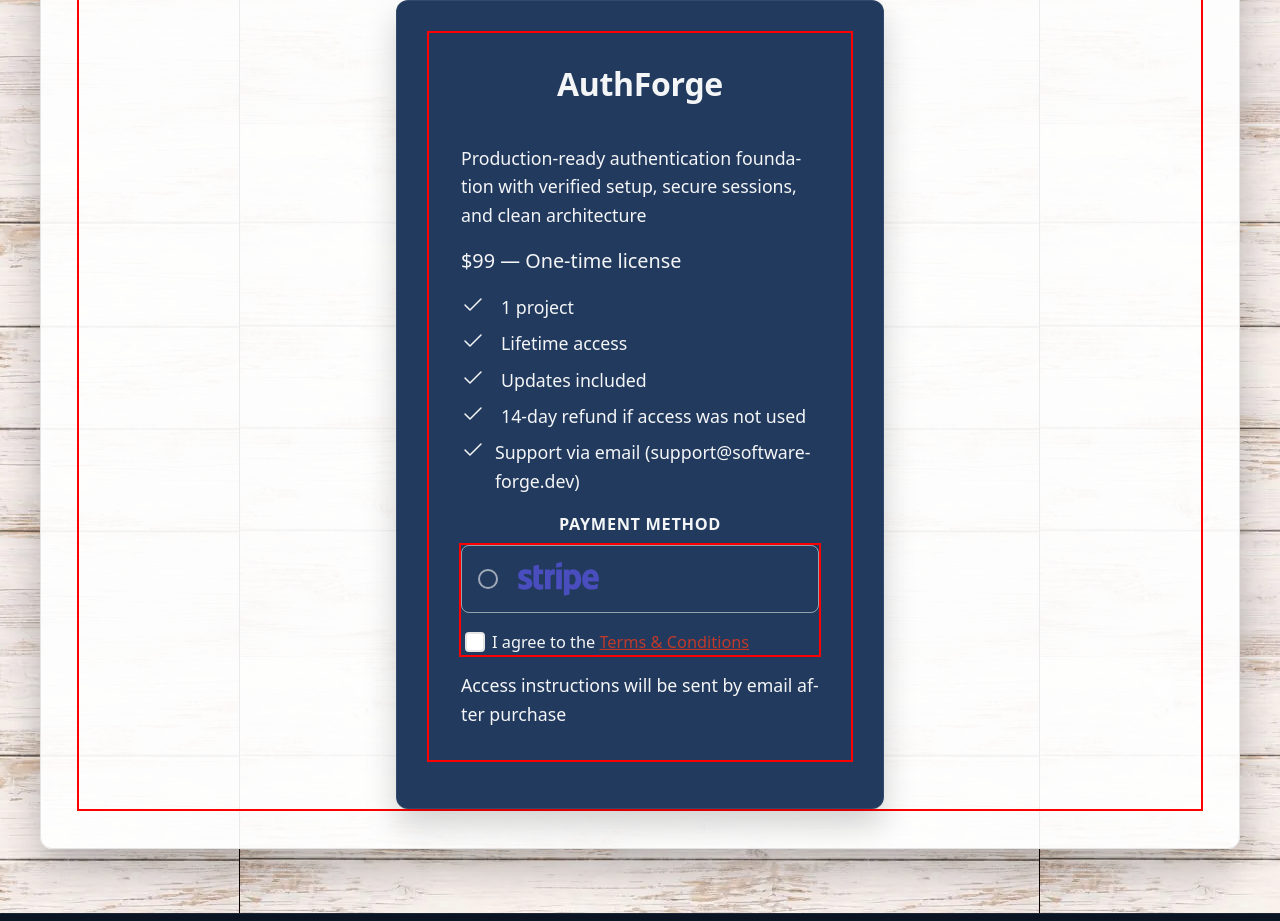
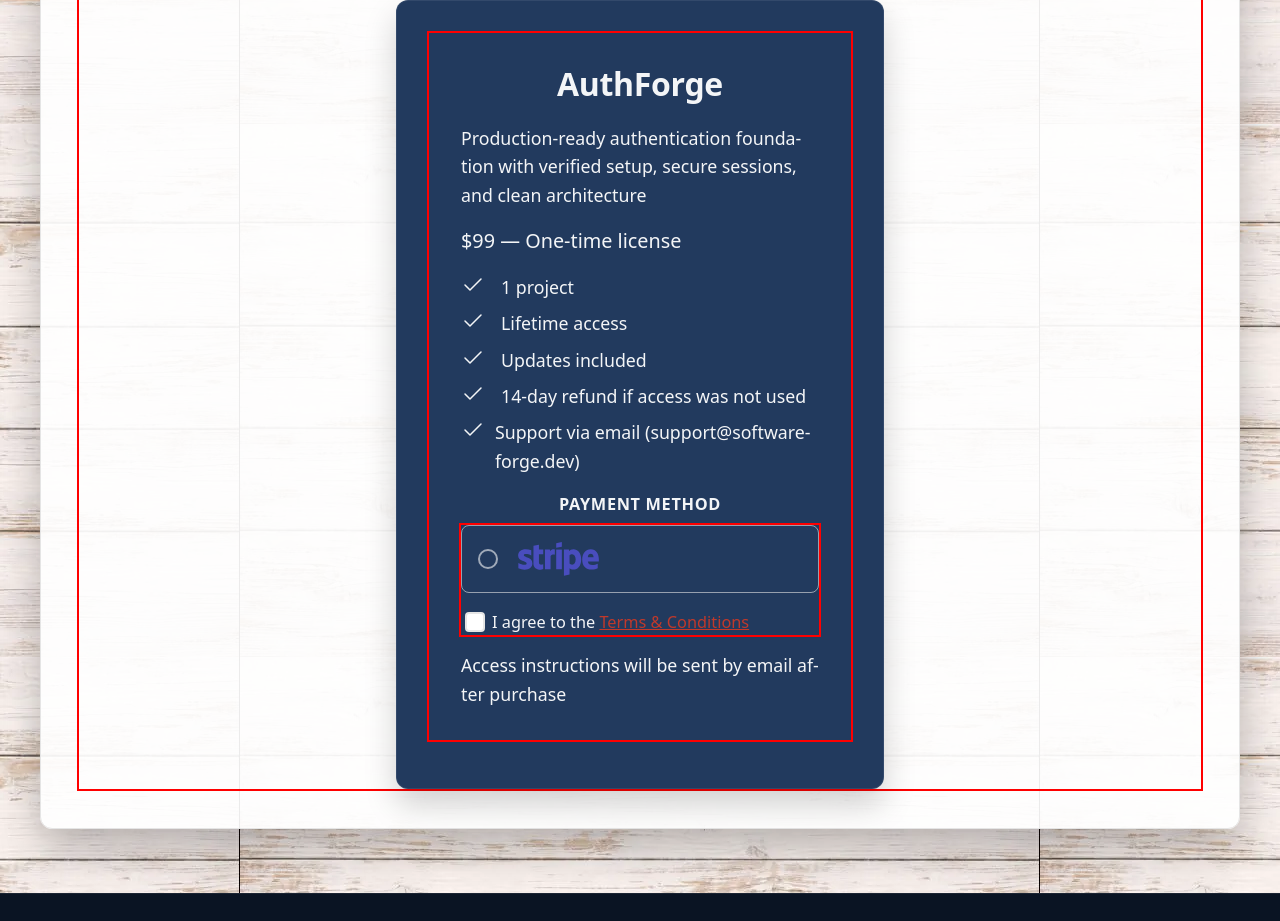
Before and after one commit to Grammeri/nextjs-landing, a Next.js app: page /products/authforge in a window 1280 px wide. Shown: the part 3680-4601 px from the top of the page. Built offline with nearby package versions, Linux system fonts and the light colour scheme.

Commit message:
refactor: tighten spacing in pricing card header and description

```diff
--- a/src/shared/ui/pricing-card/PricingCard.module.css
+++ b/src/shared/ui/pricing-card/PricingCard.module.css
@@ -48,7 +48,7 @@
 .description {
   color: var(--color-on-image-secondary);
 
-  margin-top: var(--spacing-lg);
+  margin-top: var(--spacing-xs);
   margin-bottom: var(--spacing-md);
 }
 
```
